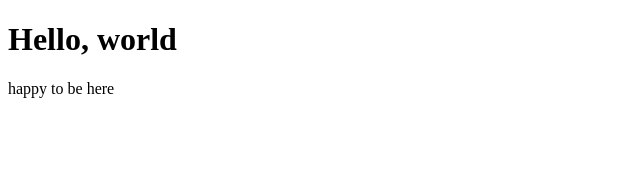
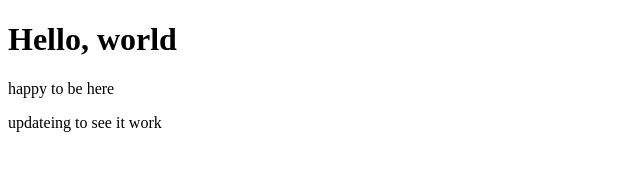
Before and after one commit to HUBChristian757/my-first-repo, a plain HTML site: page test-project/index.html in a window 1280 px wide. Shown: the whole page, without its empty margins (0-640 px from the left). Drawn offline with Linux system fonts and the light colour scheme.

Commit message:
updateing to see it work

```diff
--- a/test-project/index.html
+++ b/test-project/index.html
@@ -8,5 +8,8 @@
 <body>
   <h1>Hello, world</h1>
   <p>happy to be here</p>
+  <div>updateing to see it work
+
+  </div>
 </body>
 </html>
```
